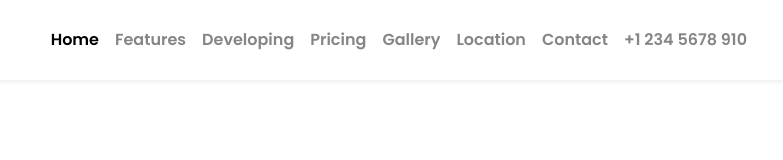
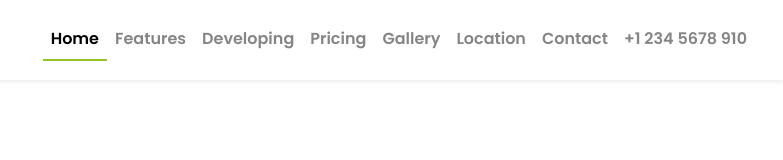
Before and after one commit to Portegaperalta/Responsive-Real-Estate-Website, a plain HTML site: page index.html in a window 1280 px wide. In both pictures the pointer is over the link "Home". Shown: the full height of the page, 497-1280 px from the left. Drawn offline with nearby package versions, Linux system fonts and the light colour scheme.

Commit message:
imgs added to folder

```diff
--- a/css/homepage.css
+++ b/css/homepage.css
@@ -14,4 +14,5 @@ body {
 
 #navbarNav a:hover {
   color: #000;
+  border-bottom: 2px solid #95C425;
 }
```
Also changed, not shown: 3 other files.
